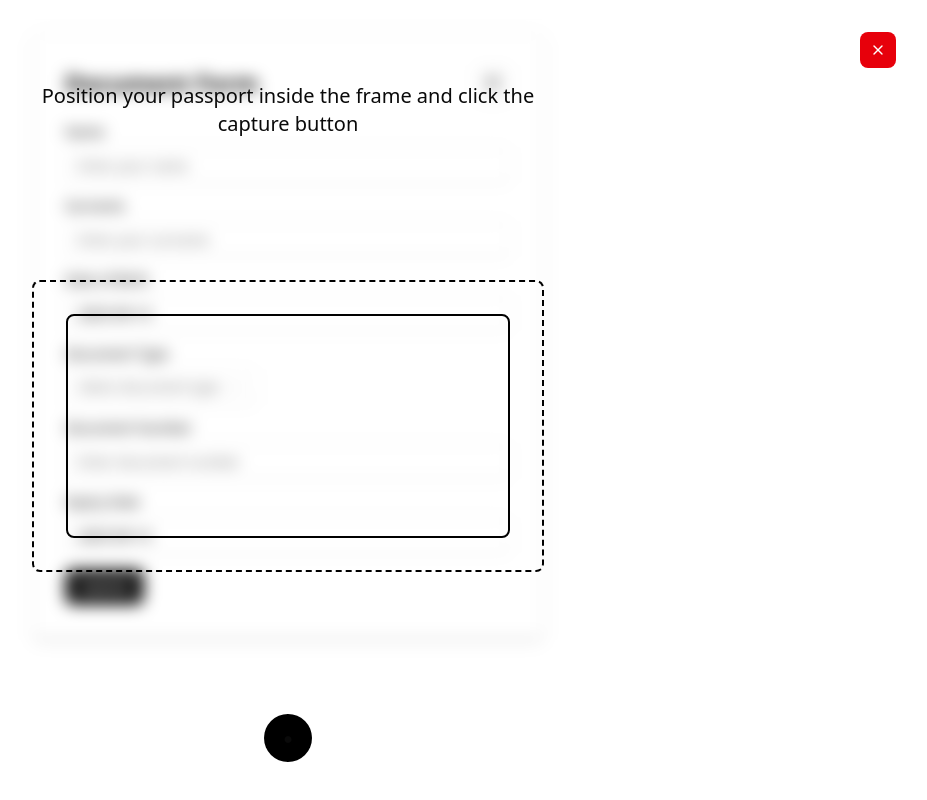
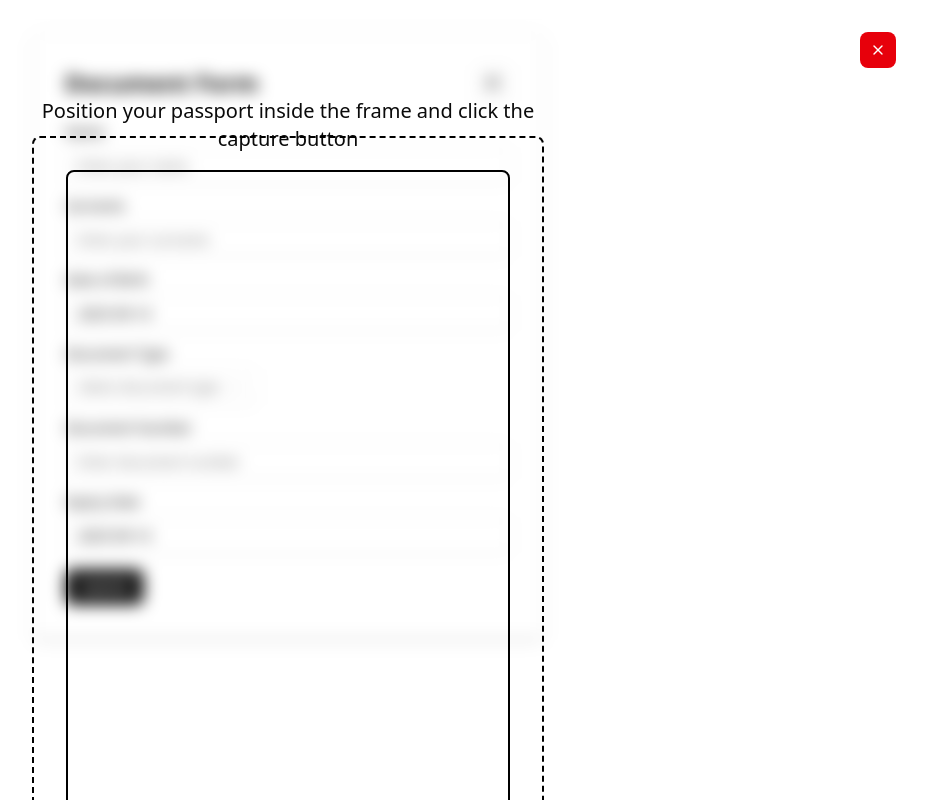
Before and after one commit to T-eight211/ocr-app, a Next.js app: page / in a window 1280 px wide. Both pictures are taken after a click on the button 845 px from the left and 83 px from the top of the page. Shown: the whole page, without its empty margins (352-1279 px from the left). Built offline with nearby package versions, Linux system fonts and the light colour scheme; no server answers.

Commit message:
Fifth commit

```diff
--- a/components/scan-overlay.tsx
+++ b/components/scan-overlay.tsx
@@ -63,7 +63,7 @@ export const ScanOverlay: React.FC<ScanOverlayProps> = ({ onClose, onCapture })
 
         {/* Middle section: Video / Passport Frame */}
        <div className="flex items-center justify-center relative">
-        <div className="relative w-full aspect-[1.75/1] border-2 border-dashed rounded-md border-black overflow-hidden">
+        <div className="relative w-full aspect-[88/125] border-2 border-dashed rounded-md border-black overflow-hidden">
           {/* Video fills the whole outer box */}
           <video
             ref={videoRef}
```
